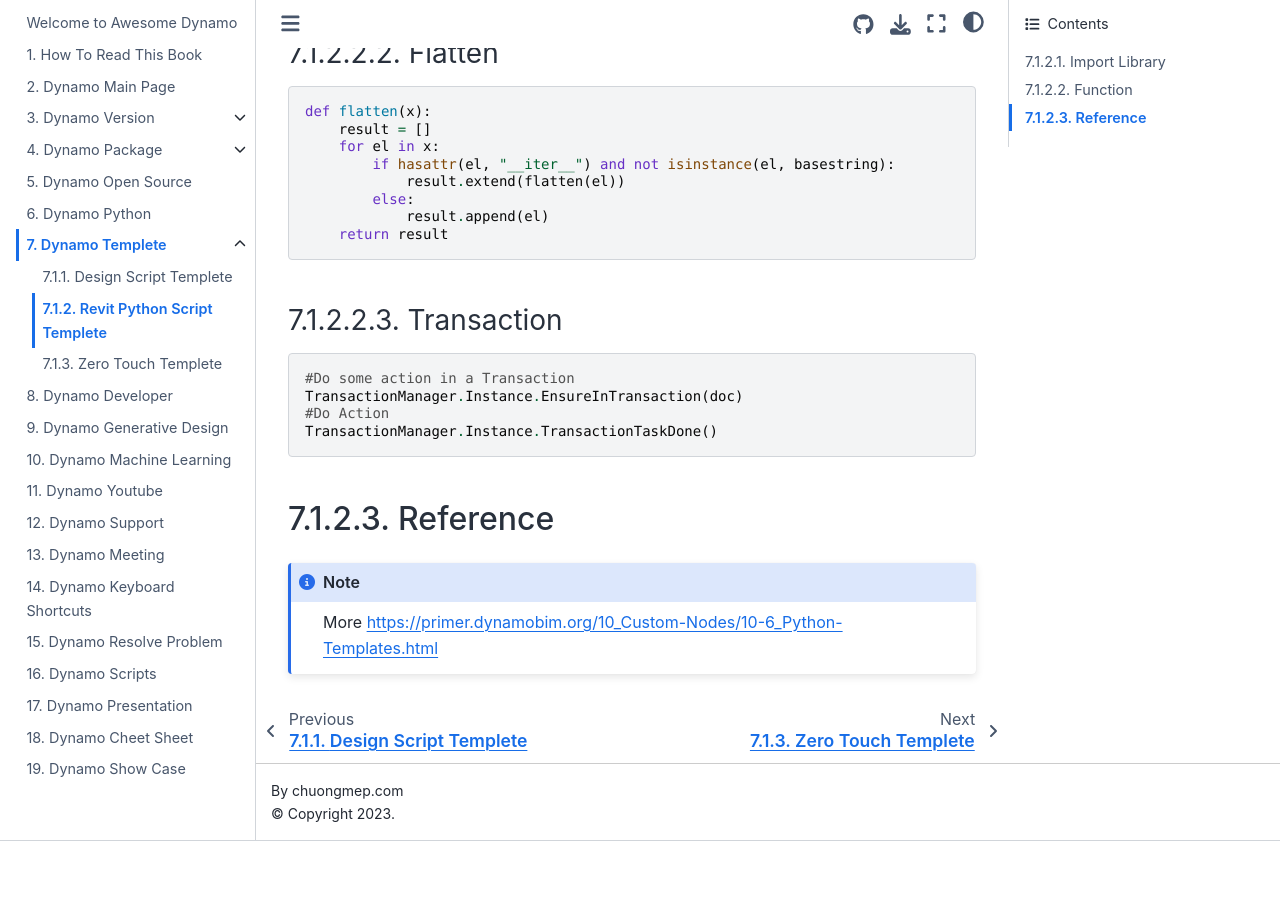
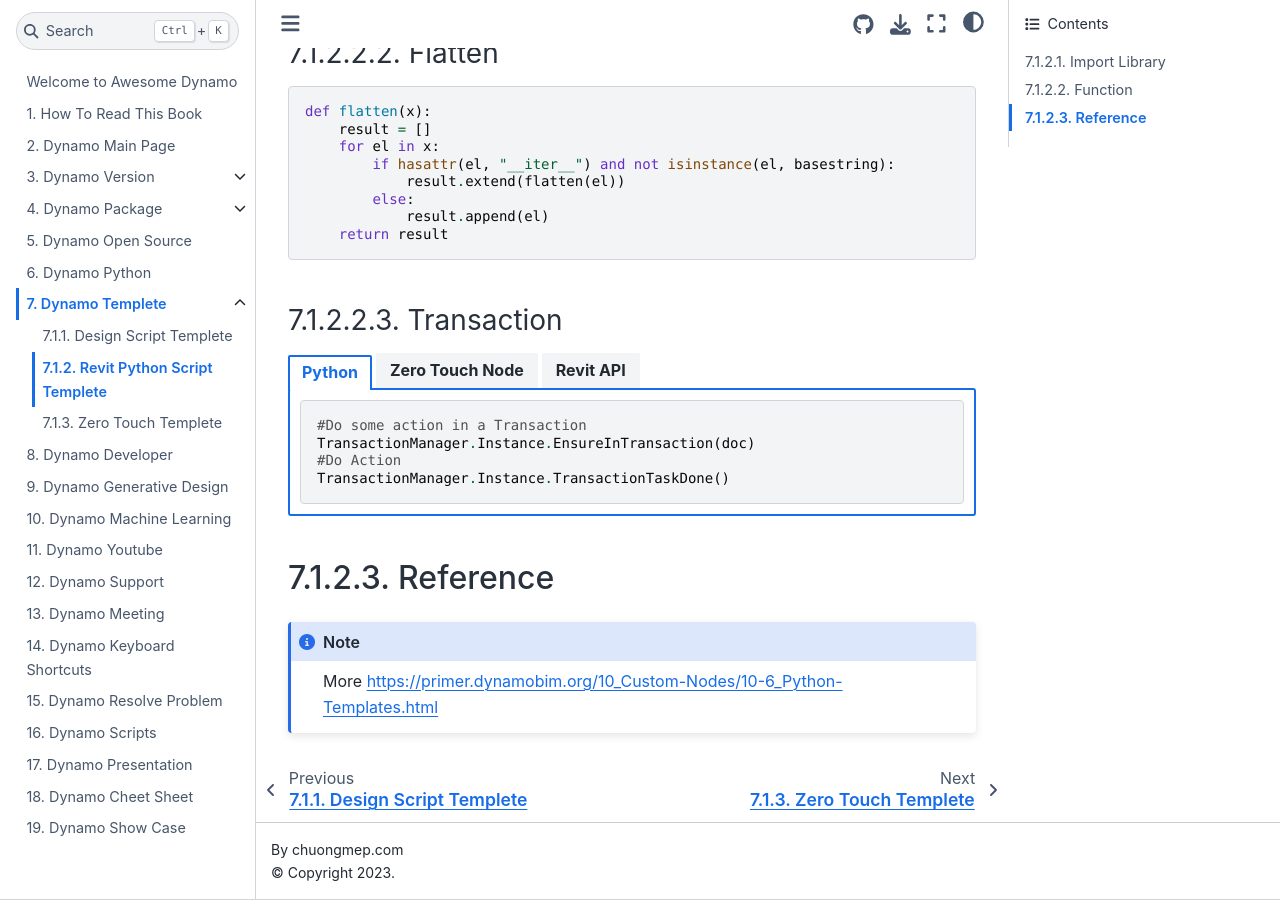
Before and after one commit to chuongmep/Awesome-Dynamo, a Jupyter Book: the page built from DynamoTemplete/pythonrevittemplte.md, in a window 1280 px wide and 900 px high, scrolled down 1071 px. Built offline with Jupyter Book 1.0.4 settings and Sphinx 7.4.7 and the Sphinx Book theme 1.1.4, drawn with Linux system fonts in a browser that asks for light colours; before the commit the page ends 1912 px from its top, so only the background shows below that; some of the changed lines change nothing that is shown.

Commit message:
add more lang

`````diff
--- a/DynamoTemplete/pythonrevittemplte.md
+++ b/DynamoTemplete/pythonrevittemplte.md
@@ -82,6 +82,9 @@
 ```
 
 ### Transaction
+
+````{tab-set}
+```{tab-item} Python
 ```py
 #Do some action in a Transaction
 TransactionManager.Instance.EnsureInTransaction(doc)
@@ -89,6 +92,48 @@
 TransactionManager.Instance.TransactionTaskDone()
 ```
 
+```{tab-item} Zero Touch Node
+```cs
+doc = DocumentManager.Instance.CurrentDBDocument
+Autodesk.Revit.DB.Document doc = DocumentManager.Instance.CurrentDBDocument;
+TransactionManager.Instance.EnsureInTransaction(doc);
+// Do some thing
+TransactionManager.Instance.TransactionTaskDone();
+```
+```{tab-item} Revit API
+```cs
+using Autodesk.Revit.ApplicationServices;
+using Autodesk.Revit.Attributes;
+using Autodesk.Revit.DB;
+using Autodesk.Revit.UI;
+using Application = Autodesk.Revit.ApplicationServices.Application;
+public Result Execute(ExternalCommandData commandData, ref string message, ElementSet elements)
+{
+    try
+    {
+        _commandData = commandData;
+        _uiapp = commandData.Application;
+        _uidoc = commandData.Application.ActiveUIDocument;
+        _doc = commandData.Application.ActiveUIDocument.Document;
+        _app = commandData.Application.Application;
+        using (Autodesk.Revit.DB.Transaction tran = new Autodesk.Revit.DB.Transaction(_doc,"Acton"))
+        {
+            // Do some thing
+            tran.Commit();
+        }
+        Action();
+    }
+    catch (Exception e)
+    {
+        message = e.ToString();
+        return Result.Failed;
+    }
+    return Result.Succeeded;
+}
+```
+````
+
+
 ## Reference
 ```{note} More
 https://primer.dynamobim.org/10_Custom-Nodes/10-6_Python-Templates.html
`````
